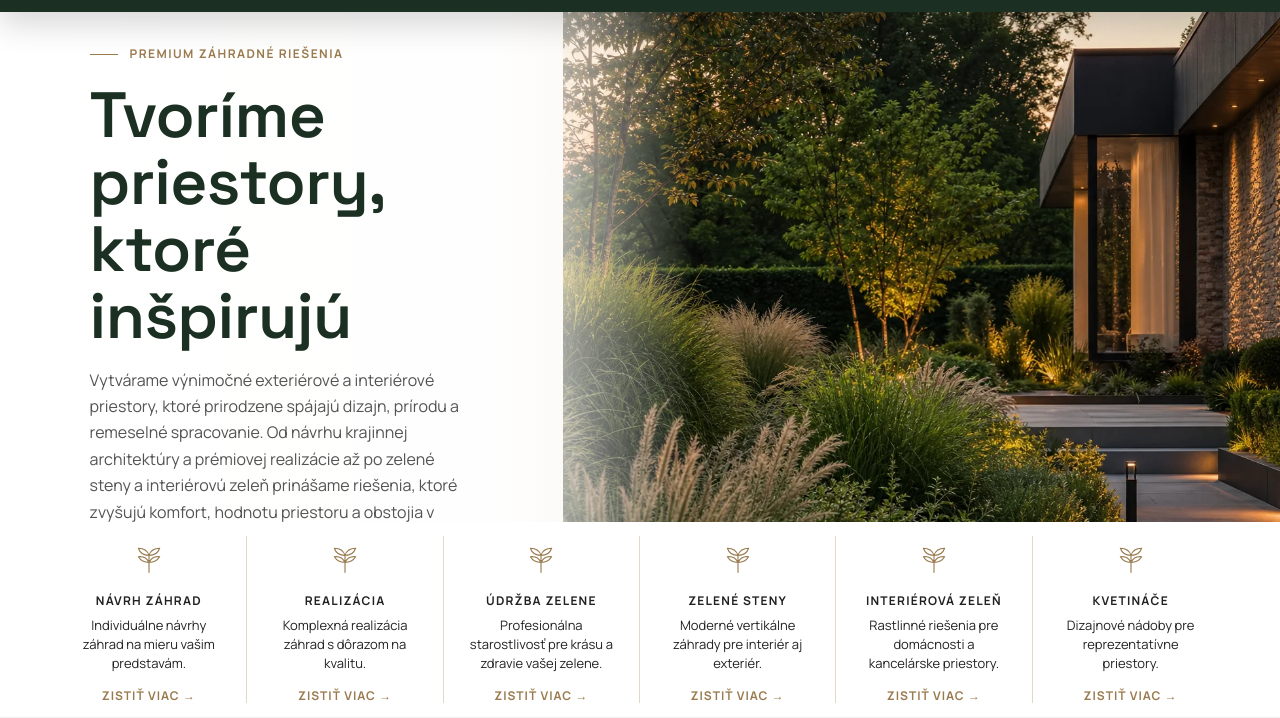
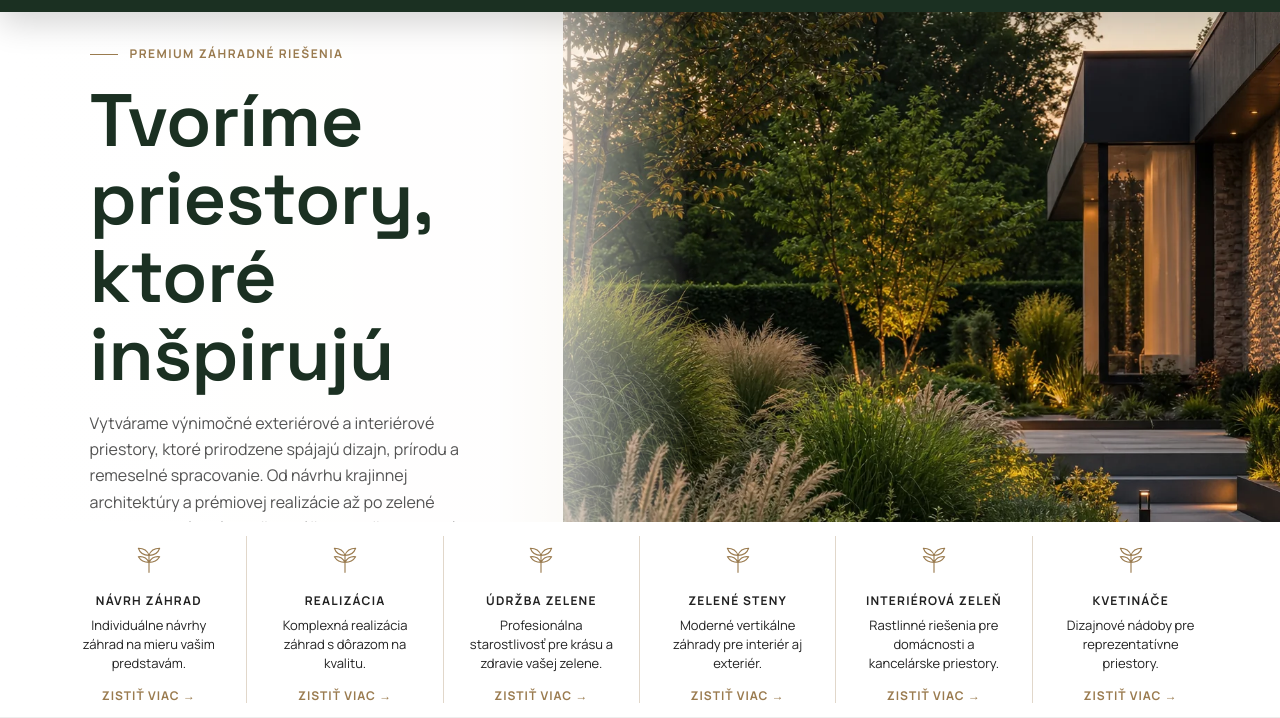
Before and after one commit to sztacman/terra-verde, a plain HTML site: page index.html in a window 1280 px wide. Shown: the part 82-800 px from the top of the page. Drawn offline with Linux system fonts and the light colour scheme.

Commit message:
font changes

```diff
--- a/styles.css
+++ b/styles.css
@@ -365,10 +365,6 @@ h3 {
   .home-hero .page-hero-copy {
     padding-top: clamp(24px, 4vh, 54px);
     padding-bottom: clamp(24px, 4vh, 54px);
-  }
-
-  .home-hero h1 {
-    font-size: clamp(46px, 5vw, 76px);
   }
 
   .home-hero .hero-actions {
```
